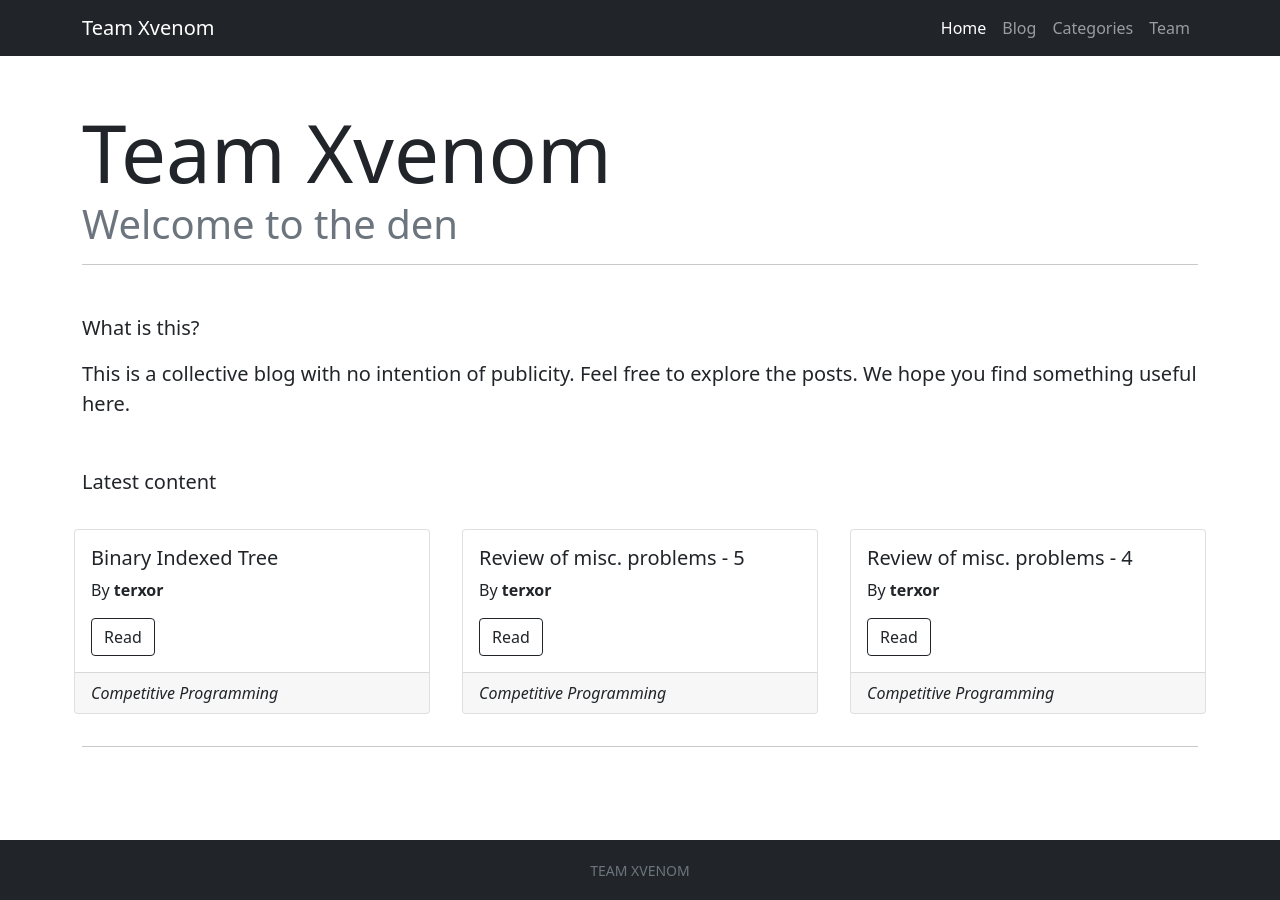
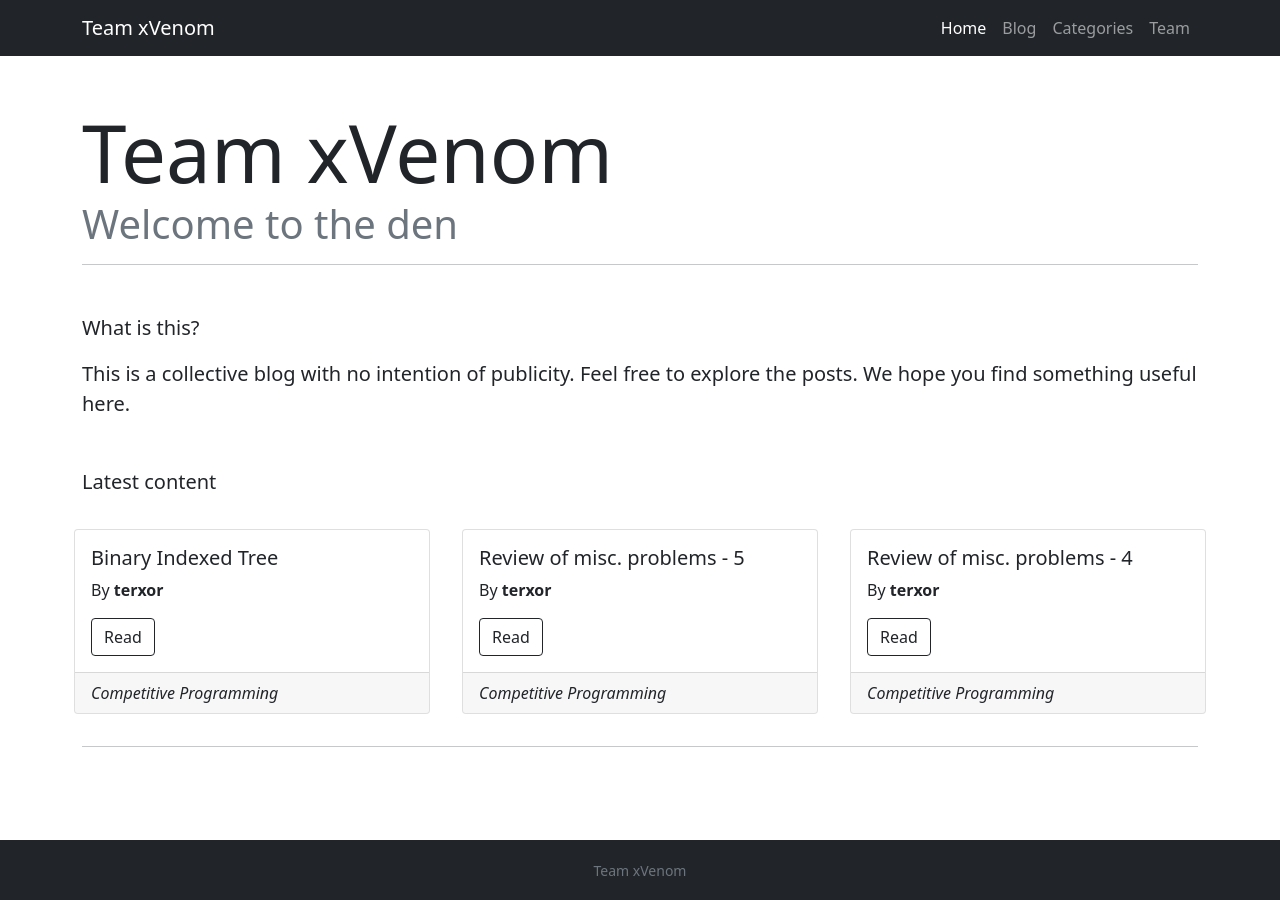
Before and after one commit to terxor/terxor.github.io, a Jekyll site: the page built from index.html, in a window 1280 px wide. Built offline with Jekyll 4.4.1, drawn with Linux system fonts in a browser that asks for light colours.

Commit message:
Minor fixes

```diff
--- /dev/null
+++ b/_data/vars.yml
@@ -0,0 +1 @@
+team_label: "Team xVenom"
--- a/_includes/footer.html
+++ b/_includes/footer.html
@@ -1,7 +1,7 @@
 <footer class="footer">
   <div class="container text-center text-white text-muted">
     <span><small>
-      TEAM XVENOM
+      {{ site.data.vars.team_label }}
     </small></span>
   </div>
 </footer>
--- a/_includes/nav.html
+++ b/_includes/nav.html
@@ -1,6 +1,6 @@
 <nav class="navbar navbar-expand-lg navbar-dark bg-dark">
   <div class="container">
-    <a class="navbar-brand" href="#">Team Xvenom</a>
+    <a class="navbar-brand" href="#">{{ site.data.vars.team_label }}</a>
     <button class="navbar-toggler" type="button" data-bs-toggle="collapse" data-bs-target="#navbarSupportedContent" aria-controls="navbarSupportedContent" aria-expanded="false" aria-label="Toggle navigation">
       <span class="navbar-toggler-icon"></span>
     </button>
--- a/index.html
+++ b/index.html
@@ -2,7 +2,7 @@
 title: Home
 layout: default
 ---
-<div class="display-1">Team Xvenom</div>
+<div class="display-1">{{ site.data.vars.team_label }}</div>
 <div class="display-6 text-muted">Welcome to the den</div>
 
 <hr/>
```
Also changed, not shown: categories/cp/_posts/2021-09-12-binary-indexed-tree.md (renamed from categories/cp/_posts/2021-09-12-binary-index-tree.md).
